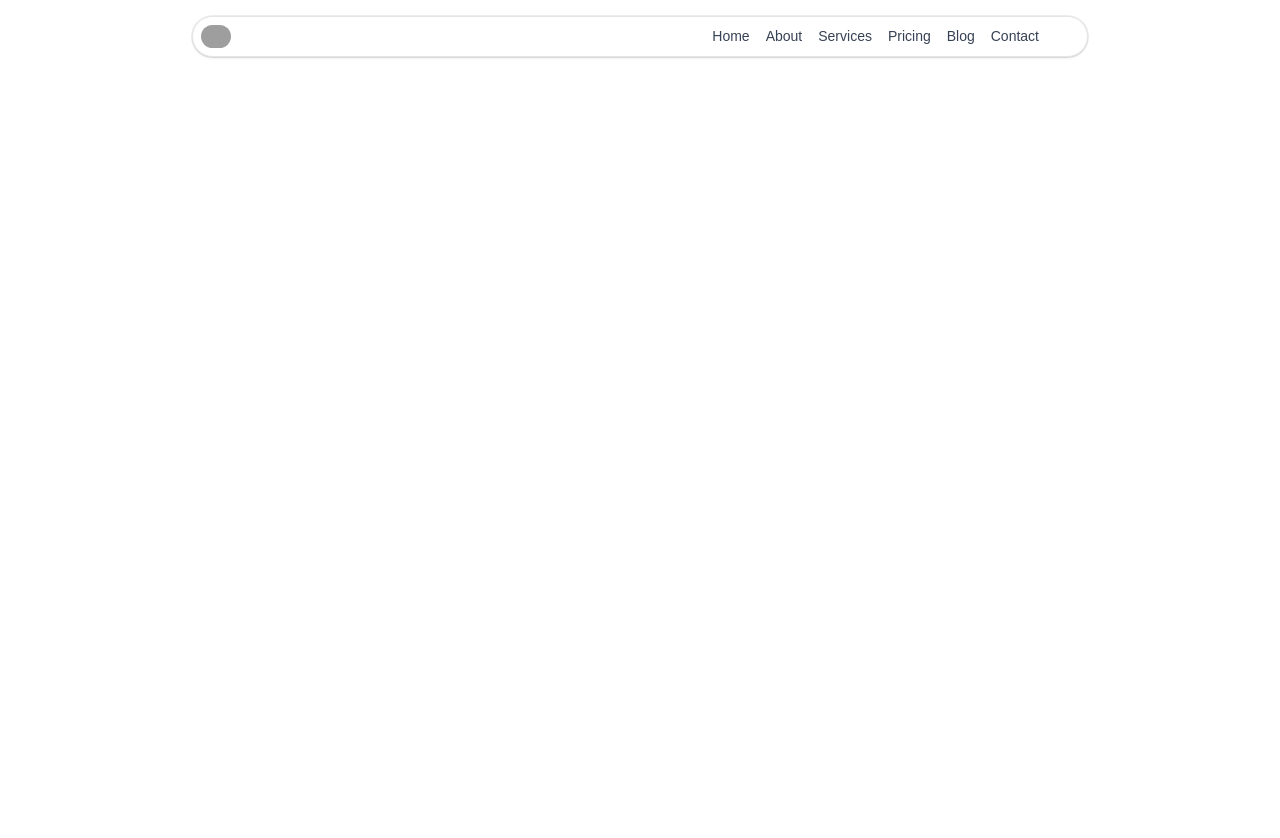
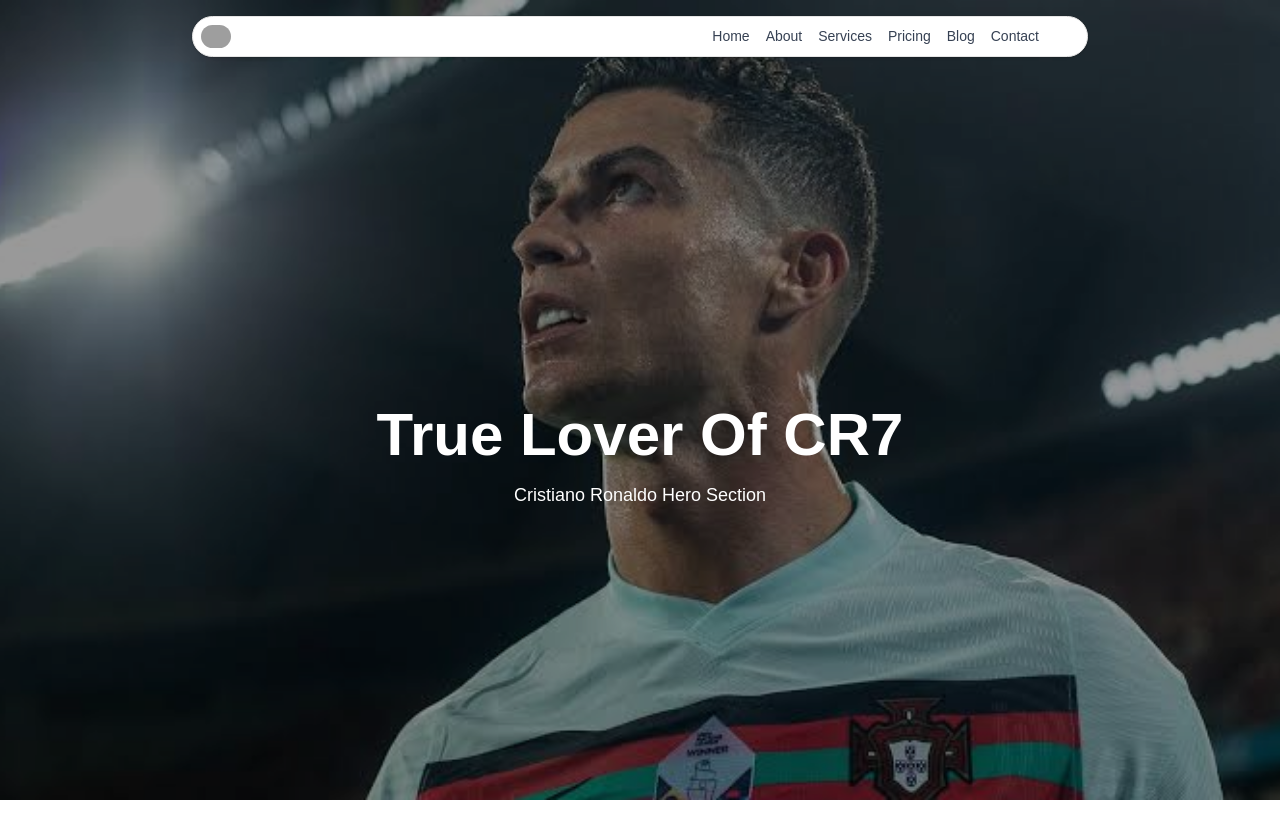
Before and after one commit to Shaahzad/Nextjs, a Next.js app: page / in a window 1280 px wide. Shown: the top 838 px of the page. Before the commit the page ends 800 px from the top, so only its background shows below. Built offline with nearby package versions, Linux system fonts and the light colour scheme; grey boxes are pictures that could not be loaded.

Commit message:
learn next js

```diff
--- a/app/page.tsx
+++ b/app/page.tsx
@@ -1,9 +1,30 @@
 import { Navbar } from "@/components/navbar";
+import Ronaldo from "../components/icons/images.jpg"
+import Image from "next/image";
 
 export default async function Page() {
   return (
-    <div >
-      <Navbar />
+    <div className="relative h-screen">
+      <Image
+        src={Ronaldo}
+        alt="Background"
+        fill
+        className="object-cover object-top"
+      />
+      <div className="absolute inset-0 bg-black/40" />
+      <div className="relative z-50 h-full">
+        <Navbar />
+        <div className="flex h-full items-center justify-center px-10">
+          <div className="text-white text-center">
+            <h1 className="text-6xl font-bold">
+              True Lover Of CR7
+            </h1>
+            <p className="mt-4 text-lg">
+              Cristiano Ronaldo Hero Section
+            </p>
+          </div>
+        </div>
+      </div>
     </div>
   )
 }
--- a/components/navbar.tsx
+++ b/components/navbar.tsx
@@ -63,7 +63,7 @@
             </button>
             {
                 open && (
-                    <div className="md:hidden absolute inset-x-0 bg-white rounded-md shadow-input top-12 max-w-[100%] mx-auto">
+                    <div className="transition-all duration-300 md:hidden absolute inset-x-0 bg-white rounded-md shadow-input top-12 max-w-[100%] mx-auto">
                         <div className="flex flex-col items-start gap-4 text-sm p-4">
                             {navItems.map((item) => (
                                 <Link
```
Also changed, not shown: components/icons/images.jpg (added).
